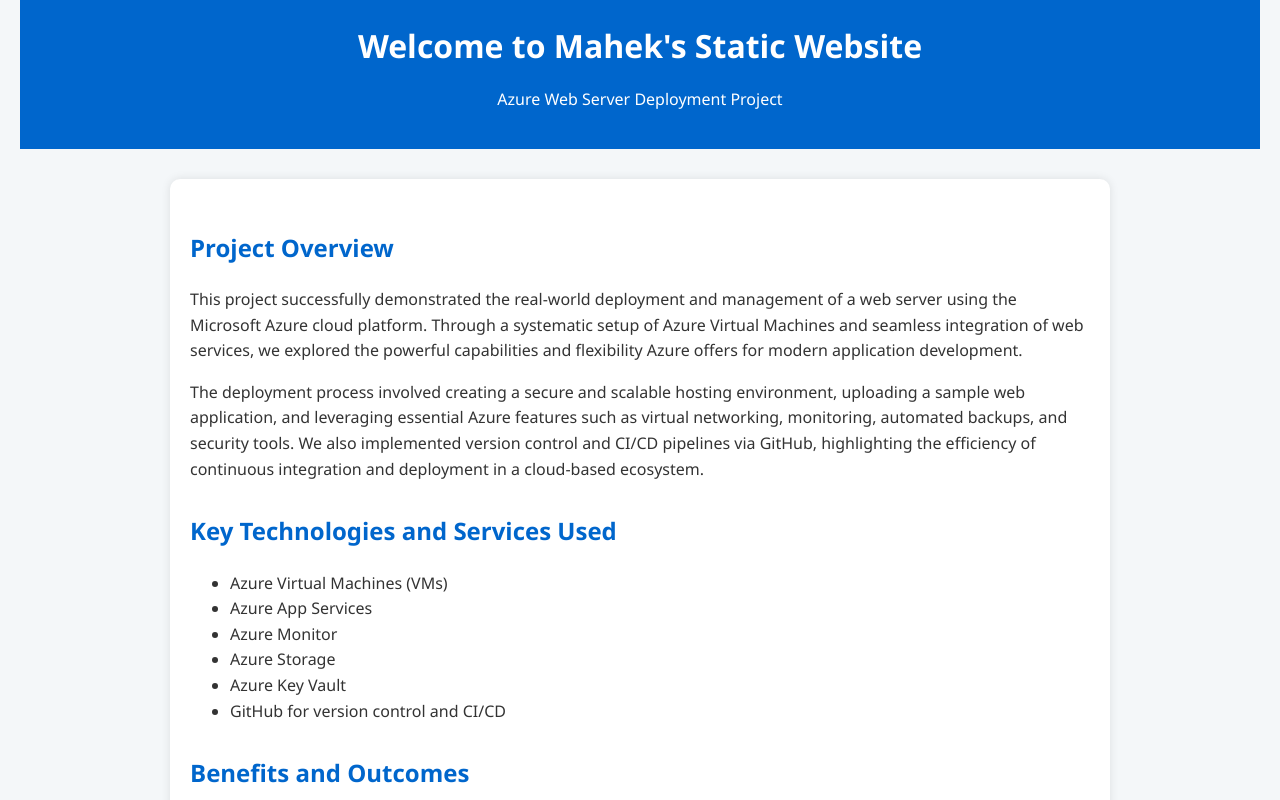
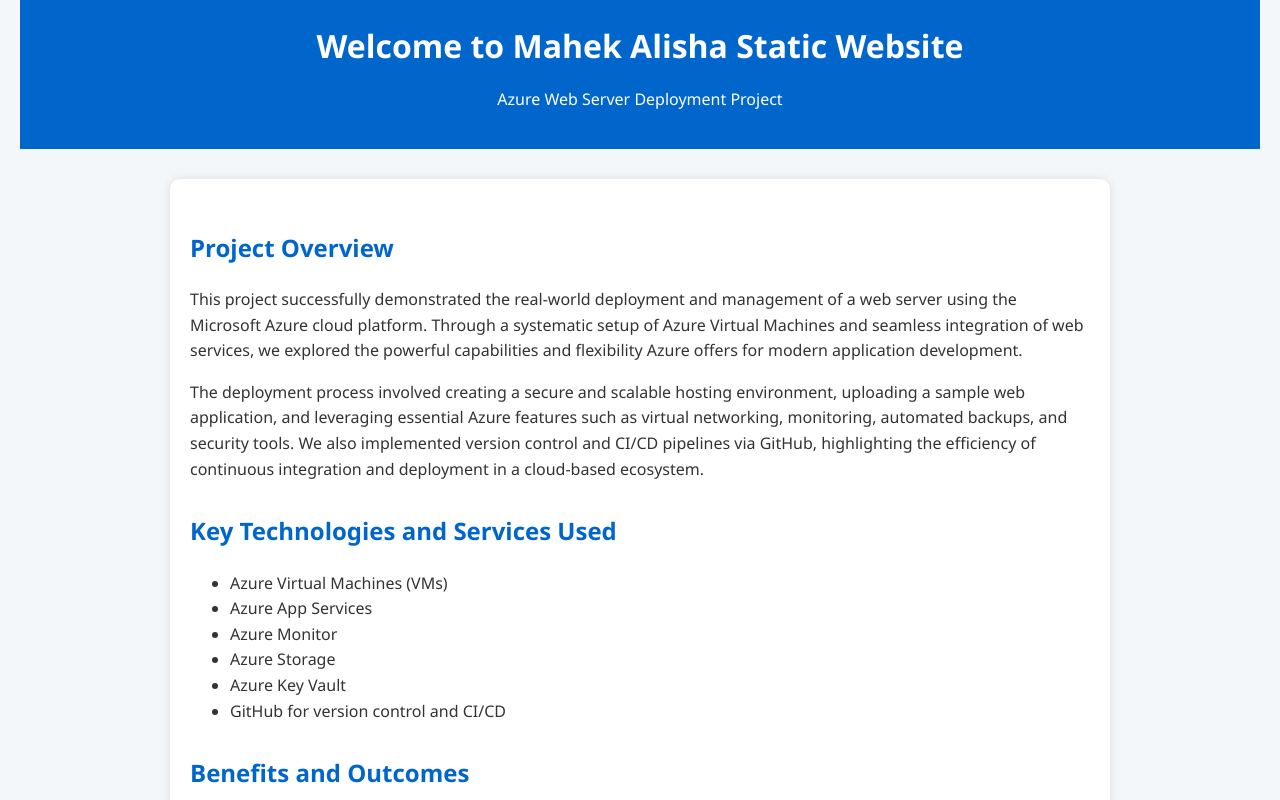
Before and after one commit to bankapurm/testapp, a plain HTML site: page index.html in a window 1280 px wide. Shown: the top 800 px of the page. Drawn offline with Linux system fonts and the light colour scheme.

Commit message:
Update index.html

```diff
--- a/index.html
+++ b/index.html
@@ -39,7 +39,7 @@
 <body>
 
 <header>
-    <h1>Welcome to Mahek's Static Website</h1>
+    <h1>Welcome to Mahek Alisha Static Website</h1>
     <p>Azure Web Server Deployment Project</p>
 </header>
 
```
